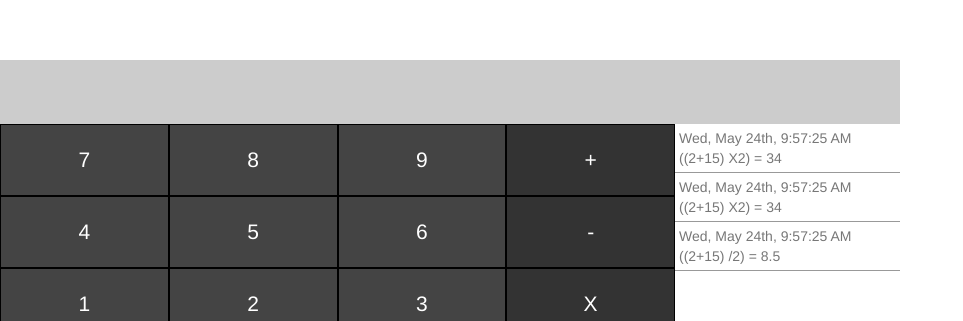
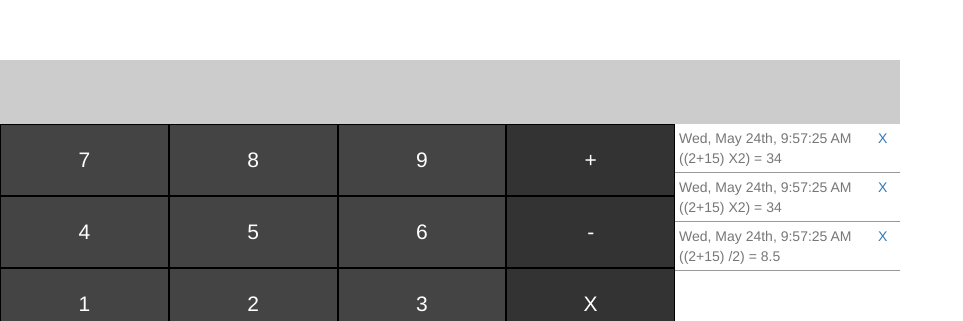
Before and after one commit to ComeDownToUs/css-grid-calculator, a Vue app: page / in a window 1280 px wide. Shown: the top 321 px of the page, without its empty margins (0-963 px from the left). Built offline with nearby package versions, Linux system fonts and the light colour scheme.

Commit message:
added delete save entry operation

```diff
--- a/src/components/ResultBar.vue
+++ b/src/components/ResultBar.vue
@@ -5,7 +5,7 @@
 </template>
 
 <script>
-import {mapGetters} from 'vuex'
+import {mapGetters, mapActions} from 'vuex'
 
 export default {
   name: 'ResultBar',
--- a/src/components/SavedResults.vue
+++ b/src/components/SavedResults.vue
@@ -1,16 +1,17 @@
 <template>
   <div >
-    <div v-for="result in results" class="results">
-      <a href="#" class="result">
+    <div v-for="result in results" class="results row">
+      <a href="#" class="result col-xs-11">
         {{getDate(result.date)}}<br/>
         {{printSaved(result.calculation)}}
       </a>
+      <a href="#" class="col-xs-1" v-on:click.prevent="deleteRes(result)">X</a>
     </div>
   </div>
 </template>
 
 <script>
-import {mapGetters} from 'vuex'
+import {mapGetters, mapActions} from 'vuex'
 import '../styles/grid.css'
 
 
@@ -27,6 +28,9 @@ export default {
     }
   },
   methods: {
+    ...mapActions([
+      'deleteResult'
+    ]),
     getDate(aDate){
       return dateFormat(aDate, "ddd, mmm dS, h:MM:ss TT");
     },
@@ -60,6 +64,9 @@ export default {
         }
       }
       return result
+    },
+    deleteRes(result){
+      this.deleteResult(result)
     }
   }
 }
@@ -68,11 +75,11 @@ export default {
 <style>
   .results{
     text-align: left;
-  }
-  .result{
-    color: #777;
     display: block;
     padding: 4px;
     border-bottom: 1px solid #999;
   }
+  .result{
+    color: #777;
+  }
 </style>
--- a/src/vuex/calculator/index.js
+++ b/src/vuex/calculator/index.js
@@ -53,8 +53,8 @@ const mutations = {
     })
     state.currentResult = resetCurrent()
   },
-  [DELETE_RESULT](state, resultId){
-    state.results = state.results.filter(r => r.id !== resultId)
+  [DELETE_RESULT](state, result){
+    state.results = state.results.filter(r => r.id !== result.id)
   },
   [UPDATE_CURRENT](state, current){
       if (typeof current === 'number' ||
```
Also changed, not shown: 1 other file (tests, documents, lock files or other folders).
